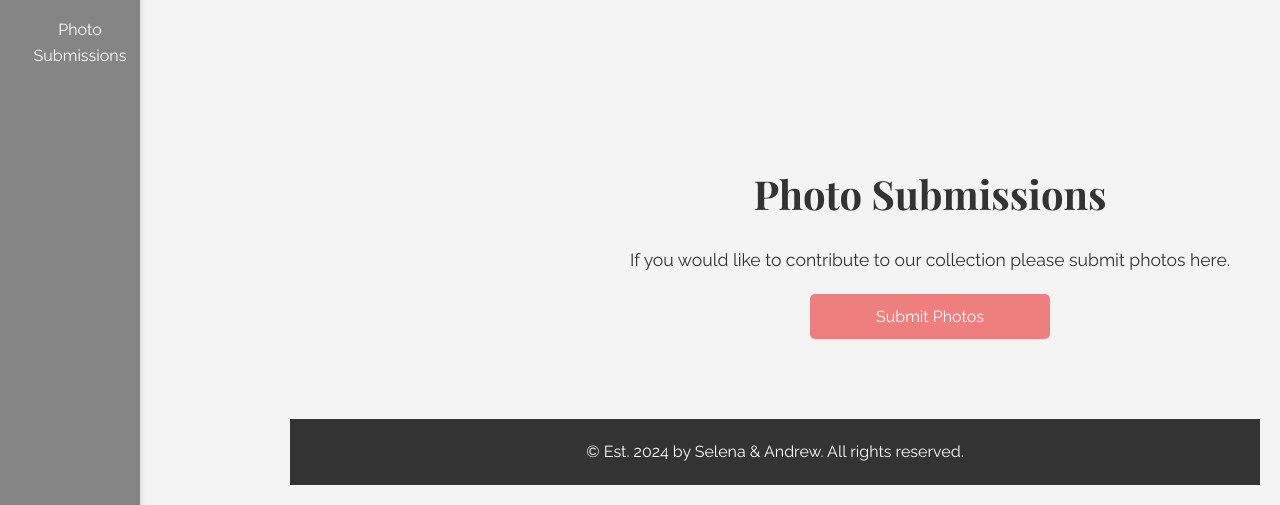
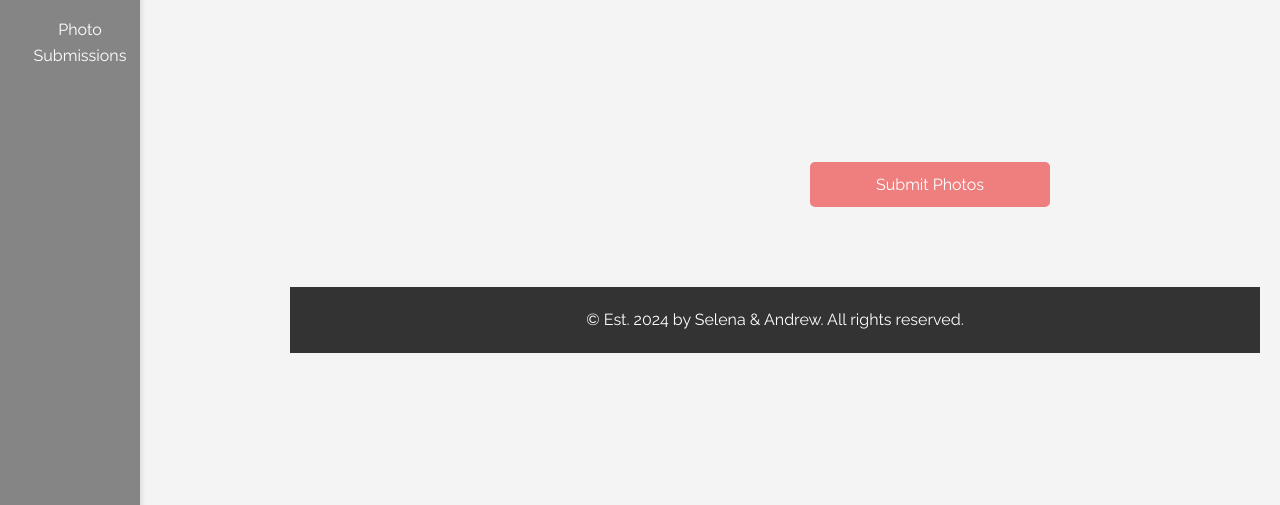
Before and after one commit to anguyen423/an-hermom, a plain HTML site: page index.html in a window 1280 px wide. Shown: the part 300-805 px from the top of the page. Drawn offline with nearby package versions, Linux system fonts and the light colour scheme.

Commit message:
Update index.html

```diff
--- a/index.html
+++ b/index.html
@@ -71,8 +71,8 @@
     <div class="content">
         <section class="contact" id="Photo Submissions">
             <div class="container">
-                <h2>Photo Submissions</h2>
-                <p>If you would like to contribute to our collection please submit photos here.</p>
+                <h2></h2>
+                <p></p>
                 <a href="https://forms.gle/hYe5PkWcnFnx6aSz6" class="btn">Submit Photos</a>
             </div>
         </section>
```
